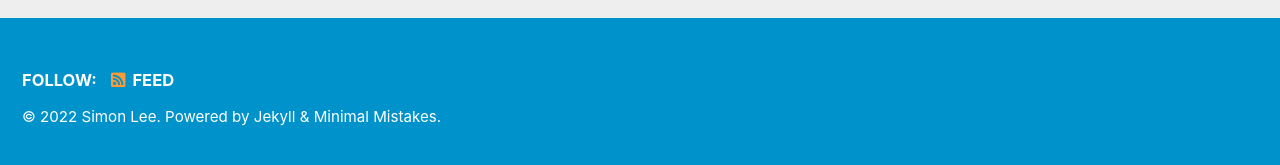
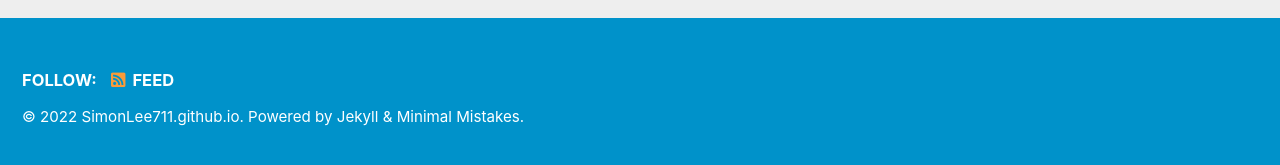
Before and after one commit to Simonlee711/Simonlee711.github.io, a Jekyll site: the page built from _pages/blog.md, in a window 1280 px wide. Shown: the part 727-892 px from the top of the page. Built offline with Jekyll 4.4.1, drawn with Linux system fonts in a browser that asks for light colours; cached includes are drawn as plain includes.

Commit message:
website name change

```diff
--- a/_config.yml
+++ b/_config.yml
@@ -19,7 +19,7 @@ locale                   : "en-US"
 title                    : "Simon Lee"
 title_separator          : "-"
 subtitle                 : "Version 1.0"
-name                     : "Simon Lee"
+name                     : "SimonLee711.github.io"
 description              : "An amazing website."
 url                      : # the base hostname & protocol for your site e.g. "https://mmistakes.github.io"
 baseurl                  : # the subpath of your site, e.g. "/blog"
```
